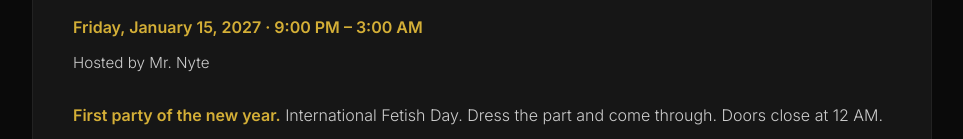
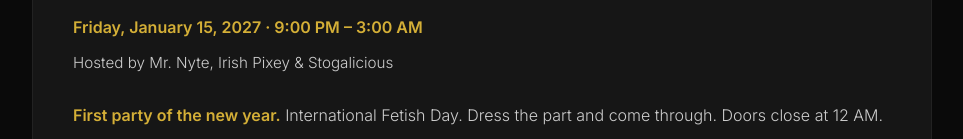
Before and after one commit to trigun6187/thenytelife, a plain HTML site: page events.html in a window 1280 px wide. Shown: the part 2998-3137 px from the top of the page, without its empty margins (158-1121 px from the left). Drawn offline with nearby package versions, Linux system fonts and the light colour scheme.

Commit message:
Jan 15: add Irish Pixey and Stogalicious to the host line

```diff
--- a/events.html
+++ b/events.html
@@ -309,7 +309,7 @@
         <div class="event-listing fade-in">
             <h3>The Nyte Life: International Fetish Day Edition</h3>
             <p class="event-date" style="color: var(--accent); font-weight: 600;">Friday, January 15, 2027 &middot; 9:00 PM &ndash; 3:00 AM</p>
-            <p class="event-host">Hosted by Mr. Nyte</p>
+            <p class="event-host">Hosted by Mr. Nyte, Irish Pixey &amp; Stogalicious</p>
             <p><strong style="color: var(--accent);">First party of the new year.</strong> International Fetish Day. Dress the part and come through. Doors close at 12 AM.</p>
         </div>
 
```
